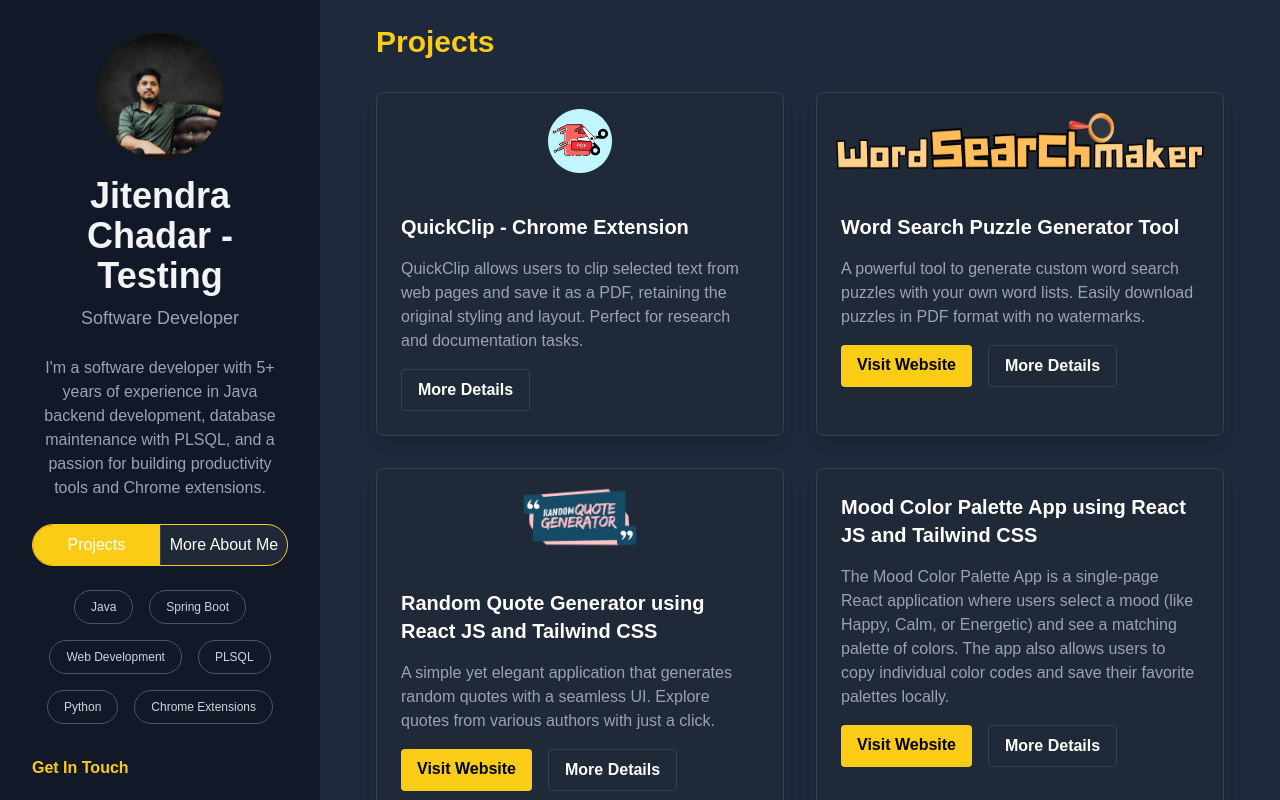
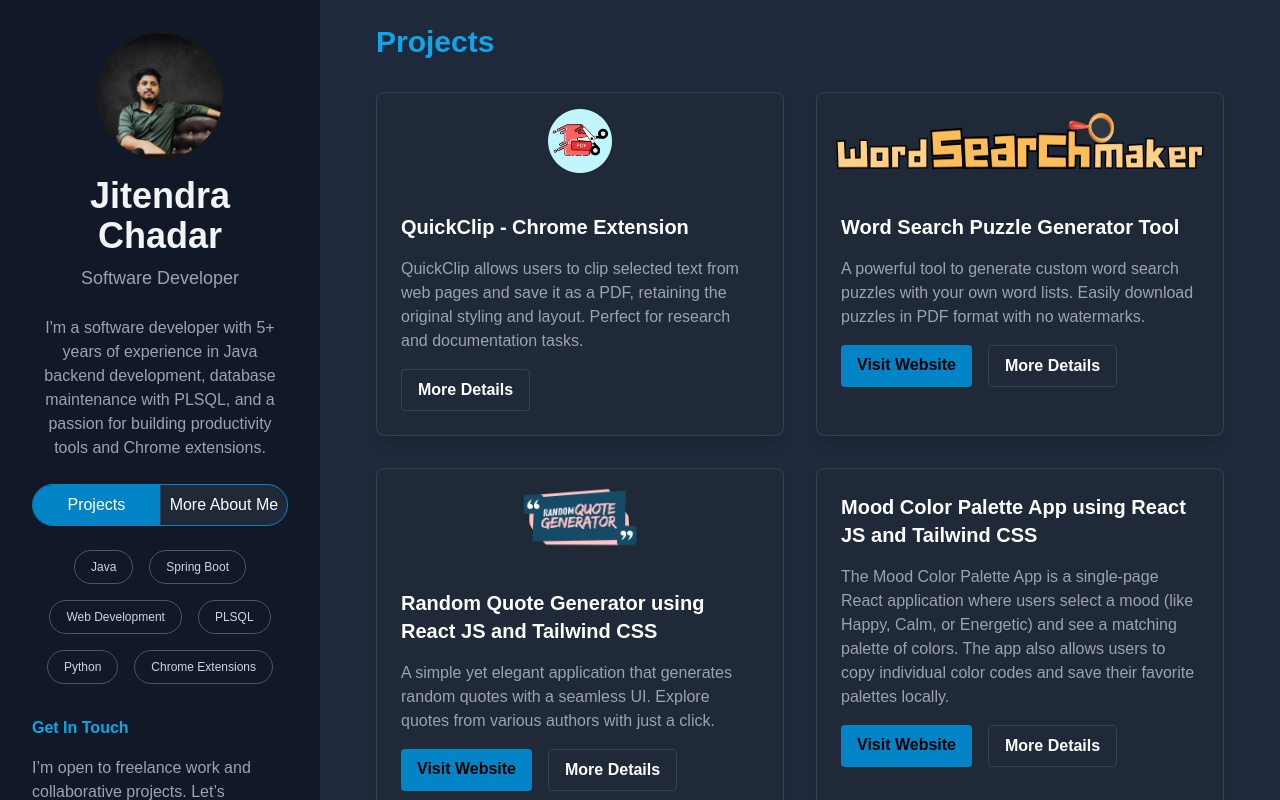
Before and after one commit to jitendrachadar/portfolio, a React (Vite) app: page / in a window 1280 px wide. Both pictures are taken after a click on the button "Projects". Built offline with nearby package versions, Linux system fonts and the light colour scheme.

Commit message:
Change yellow colors to blue.

```diff
--- a/src/App.jsx
+++ b/src/App.jsx
@@ -32,7 +32,7 @@ const App = () => {
             className="w-32 h-32 rounded-full mx-auto mb-4"
           />
           <h1 className="text-4xl font-bold text-center text-gray-100">
-            Jitendra Chadar - Testing
+            Jitendra Chadar
           </h1>
           <p className="text-lg mt-2 text-center text-gray-400">
             Software Developer
@@ -43,18 +43,18 @@ const App = () => {
             building productivity tools and Chrome extensions.
           </p>
 
-          <div className="flex mt-6 rounded-full border border-yellow-400 bg-gray-800">
+          <div className="flex mt-6 rounded-full border border-sky-600 bg-gray-800">
             <button
-              className={`w-full py-2 text-white hover:bg-yellow-400 hover:text-black rounded-l-full transition-colors duration-100 ${
-                activeSection === "projects" ? "bg-yellow-400 text-black" : ""
+              className={`w-full py-2 text-white hover:bg-sky-600 hover:text-black rounded-l-full transition-colors duration-100 ${
+                activeSection === "projects" ? "bg-sky-600 text-black" : ""
               }`}
               onClick={() => handleNavigation("projects")}
             >
               Projects
             </button>
             <button
-              className={`w-full py-2 text-white border-l border-gray-700 hover:bg-yellow-400 hover:text-black rounded-r-full transition-colors duration-100 ${
-                activeSection === "about" ? "bg-yellow-400 text-black" : ""
+              className={`w-full py-2 text-white border-l border-gray-700 hover:bg-sky-600 hover:text-black rounded-r-full transition-colors duration-100 ${
+                activeSection === "about" ? "bg-sky-600 text-black" : ""
               }`}
               onClick={() => handleNavigation("about")}
             >
--- a/src/components/About.jsx
+++ b/src/components/About.jsx
@@ -20,14 +20,14 @@ const About = () => {
   return (
     <section className="bg-slate-800 text-white p-6">
       <div className="max-w-7xl mx-auto">
-        <h2 className="text-3xl font-bold text-yellow-400 mb-8">
+        <h2 className="text-3xl font-bold text-sky-500 mb-8">
           More About Me
         </h2>
 
         {aboutMe.map((section, index) => (
           <div key={index} className="mb-10">
             {/* Section Title */}
-            <h3 className="text-2xl font-bold text-yellow-400 mb-4">
+            <h3 className="text-2xl font-bold text-sky-600 mb-4">
               {section.title}
             </h3>
 
--- a/src/components/Contact.jsx
+++ b/src/components/Contact.jsx
@@ -26,7 +26,7 @@ const Contact = ({ activeSection }) => {
         }`}
       >
         <h2
-          className={`font-bold text-yellow-400 mb-4 ${
+          className={`font-bold text-sky-500 mb-4 ${
             activeSection === "home" ? "text-2xl mt-6" : ""
           }`}
         >
--- a/src/components/ProjectCard.jsx
+++ b/src/components/ProjectCard.jsx
@@ -23,7 +23,7 @@ const ProjectCard = ({ project, onDetailsClick }) => {
               href={project.link}
               target="_blank"
               rel="noopener noreferrer"
-              className="bg-yellow-400 text-black font-bold py-2 px-4 rounded hover:bg-yellow-500"
+              className="bg-sky-600 text-black font-bold py-2 px-4 rounded hover:bg-sky-700"
             >
               Visit Website
             </a>
--- a/src/components/ProjectDetails.jsx
+++ b/src/components/ProjectDetails.jsx
@@ -27,7 +27,7 @@ const ProjectDetails = ({ project, onClose }) => {
           ✕
         </button>
 
-        <h2 className="text-2xl font-bold text-yellow-400 mb-4">
+        <h2 className="text-2xl font-bold text-sky-500 mb-4">
           {project.project_title}
         </h2>
 
--- a/src/components/Projects.jsx
+++ b/src/components/Projects.jsx
@@ -30,7 +30,7 @@ const Projects = () => {
   return (
     <section className="text-white p-6">
       <div className="max-w-7xl mx-auto">
-        <h2 className="text-3xl font-bold text-yellow-400 mb-8">Projects</h2>
+        <h2 className="text-3xl font-bold text-sky-500 mb-8">Projects</h2>
         <div className="grid grid-cols-1 lg:grid-cols-2 gap-8">
           {projects.map((project, index) => (
             <ProjectCard
```
